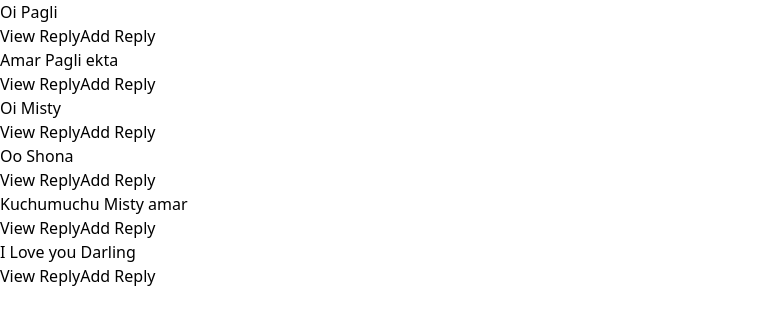
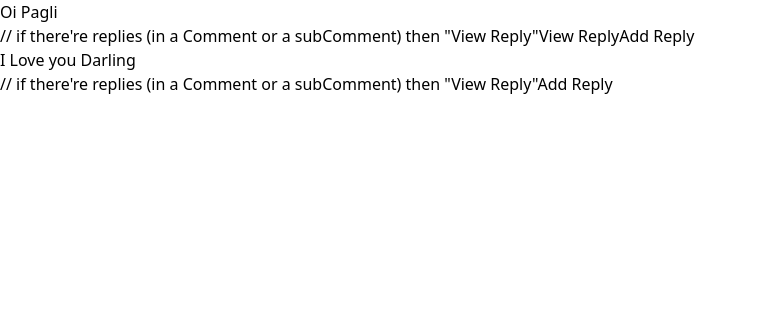
Before and after one commit to SuperSection/React-TS-Tailwind_template, a React (Vite) app: page / in a window 1280 px wide. Shown: the top 324 px of the page, without its empty margins (0-758 px from the left). Built offline with nearby package versions, Linux system fonts and the light colour scheme.

Commit message:
control the View Reply option

```diff
--- a/src/components/CommentSection/index.tsx
+++ b/src/components/CommentSection/index.tsx
@@ -1,3 +1,6 @@
+import { useState } from "react";
+
+
 // Interface for a single comment
 interface Comment {
   id: number;
@@ -6,17 +9,30 @@ interface Comment {
 }
 
 const Comment: React.FC<Comment> = ({ id, message, replies }) => {
+  const [showReply, toggleReply] = useState(false);
+
   // Render the comment and optionally render replies recursively
   return (
     <div className="p-3 m-3 flex flex-col border border-black rounded-lg">
       <div key={id} className="flex justify-between items-center">
         <p>{message}</p>
+
         <div className="flex text-blue-500 font-medium gap-4">
-          <span className="cursor-pointer">View Reply</span>
+          // if there're replies (in a Comment or a subComment) then "View Reply"
+          {replies?.length !== 0 && (
+            <span
+              onClick={() => toggleReply(!showReply)}
+              className="cursor-pointer"
+            >
+              View Reply
+            </span>
+          )}
           <span className="cursor-pointer">Add Reply</span>
         </div>
       </div>
-      {replies &&
+
+      {showReply &&
+        replies &&
         replies.map((reply) => (
           <Comment key={reply.id} {...reply} /> // Pass all props to nested Comment components
         ))}
```
